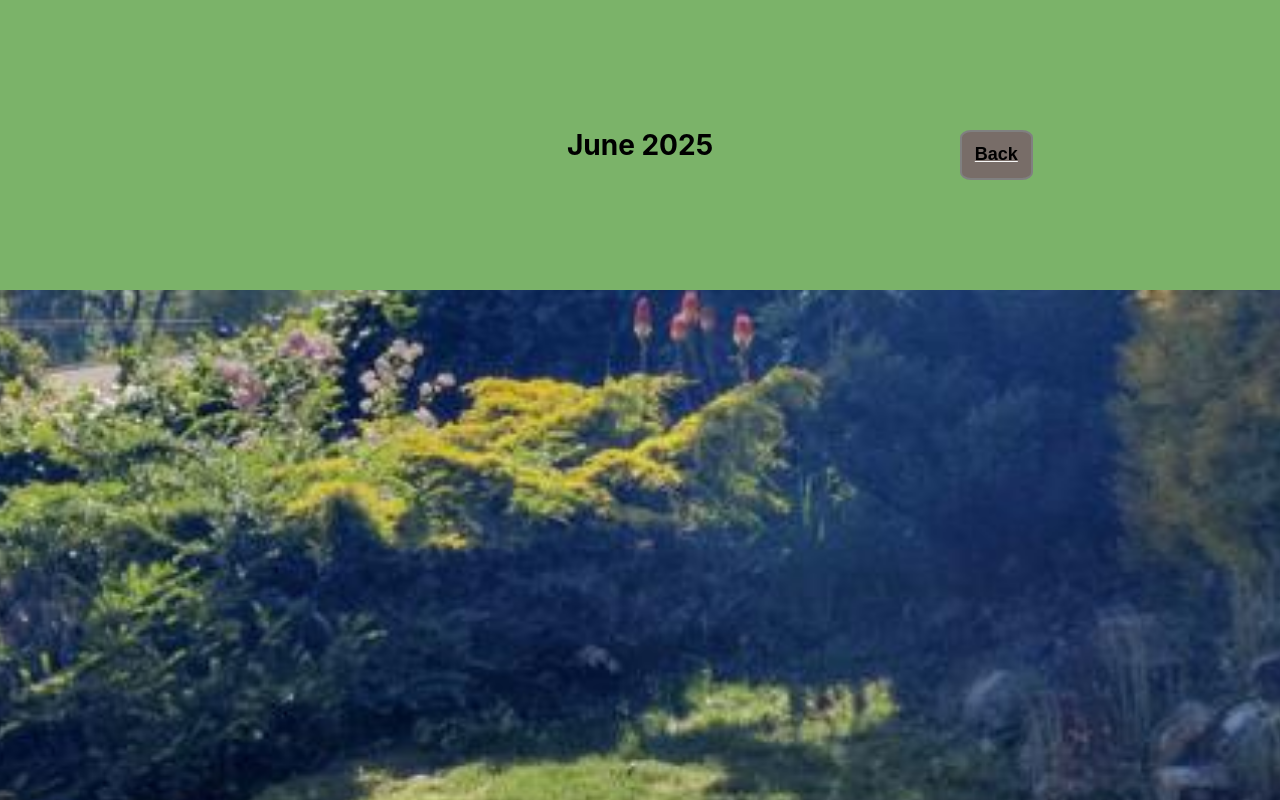
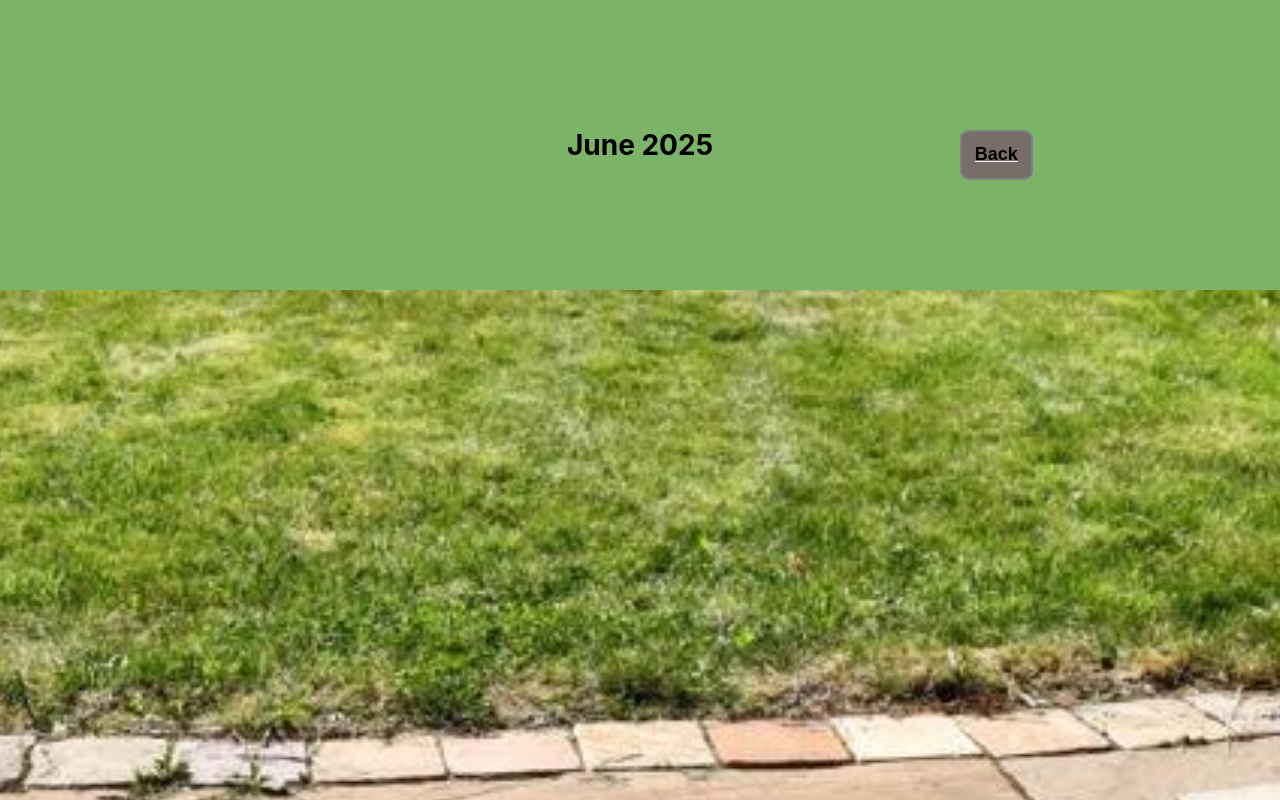
Before and after one commit to JillThomas799/thomasfamilyblog-2024-2025git, a React (Create React App) app: page /june2025 in a window 1280 px wide. Shown: the top 800 px of the page. Built offline with nearby package versions, Linux system fonts and the light colour scheme.

Commit message:
Change of background photo header cat animation
Signed-off-by: Jill Thomas <jillthomas532016@outlook.com>

```diff
--- a/src/june2025.js
+++ b/src/june2025.js
@@ -1,7 +1,7 @@
 import React from "react";
 import { Link } from "react-router-dom";
 import "./june2025.css";
-import GardenCatAnimation10062025V4 from "./imagesresized/GardenCatAnimation10062025V4.jpg";
+import GardenCatAnimation10062025 from "./imagesresized/GardenCatAnimation10062025.jpg";
 import DoveCottageGrasmere from "./imagesresized/DoveCottageGrasmere.jpg";
 import RhodedendraInBloom from "./imagesresized/RhodedendraInBloom.JPG";
 import PrettyViewsGrasmere from "./imagesresized/PrettyViewsGrasmere.jpg";
@@ -26,7 +26,7 @@ export default function June2025() {
         <div id="bodyWalkingCatAnimation">
           <div id="rootWalkingCat">
             <img
-              src={GardenCatAnimation10062025V4}
+              src={GardenCatAnimation10062025}
               alt=""
               className="headerPhotoJune2025"
             />
```
Also changed, not shown: 1 other file (tests, documents, lock files or other folders).
